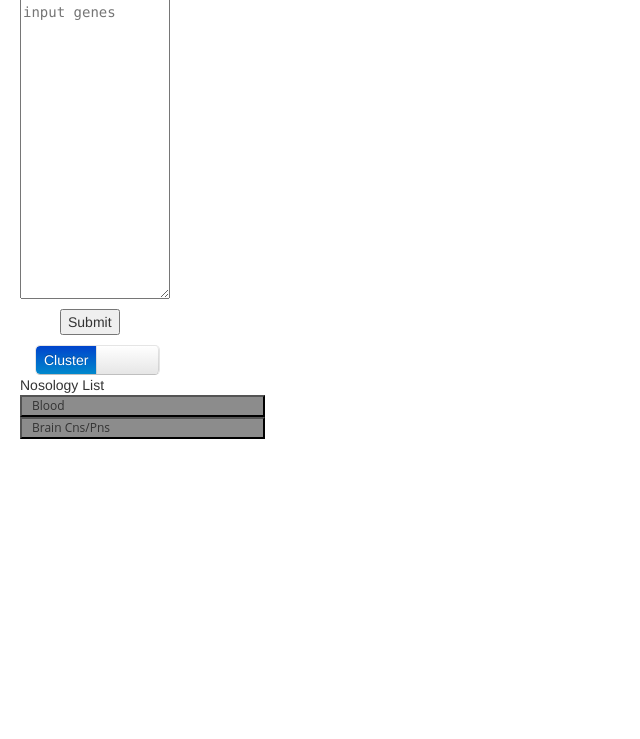
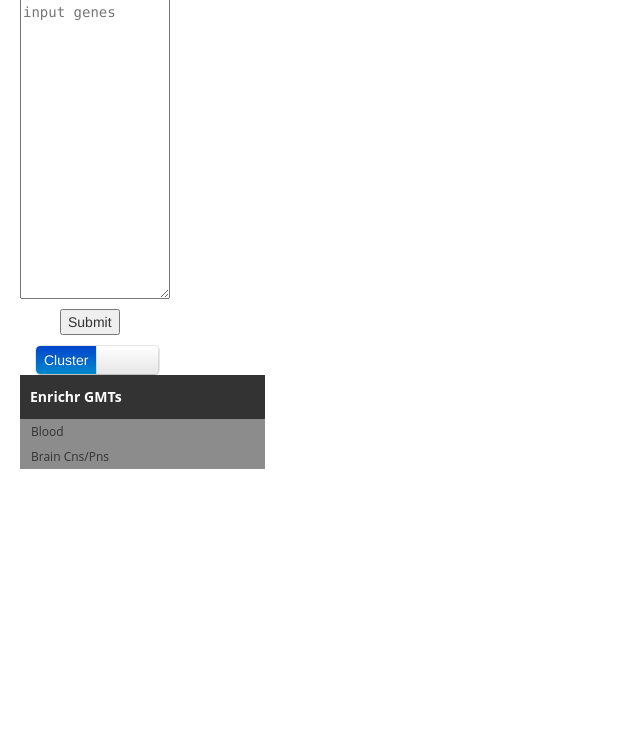
Before and after one commit to MaayanLab/harmonogram, a Flask app: page / in a window 1280 px wide. Shown: the part 61-800 px from the top of the page, without its empty margins (0-640 px from the left). Run offline with Flask 2, Linux system fonts and the light colour scheme; some libraries are stand-ins or nearby versions.

Commit message:
modified the css to get the collapsable dropdown to look better, will try to use d3 to make a collapsable menu from the enrichr gmt json

```diff
--- a/ajax_flask/static/css/custom.css
+++ b/ajax_flask/static/css/custom.css
@@ -413,6 +413,23 @@ li{
 }
 
 
+/** {
+  border-radius: : 0 !important ;
+}*/
+
+#title_nosology_list{
+  font-family: "Open Sans", "Helvetica Neue", "Helvetica", Helvetica, Arial, sans-serif;
+  font-size:14px;
+  color:white;
+  font-weight: bold;
+  padding-top:12px;
+  padding-bottom:12px;
+  padding-left:10px;
+  width:245px;
+  text-align: left;
+  background: #333333;
+}
+
 .h_top{
   font-family: "Open Sans", "Helvetica Neue", "Helvetica", Helvetica, Arial, sans-serif;
   font-size:12px;
@@ -420,6 +437,7 @@ li{
   width:245px;
   text-align: left;
   background: #8C8C8C;
+  border-radius: 0;
 }
 
 .h_medium{
--- a/ajax_flask/templates/index.html
+++ b/ajax_flask/templates/index.html
@@ -66,10 +66,10 @@
 
     <section id="dis_menu" data-accordion-group>
 
-      <div id='title_nosology_list'>Nosology List</div>
+      <div id='title_nosology_list'>Enrichr GMTs</div>
 
       <section data-accordion>
-        <button data-control class="h_top">Blood</button>
+        <button data-control class="h_top btn">Blood</button>
         <div data-content>
 
           <article data-accordion>
@@ -152,7 +152,7 @@
       </section>
       </li>
       <section data-accordion>
-        <button data-control class="h_top">Brain Cns/Pns</button>
+        <button data-control class="h_top btn">Brain Cns/Pns</button>
         <div data-content>
 
           <article data-accordion>
```
